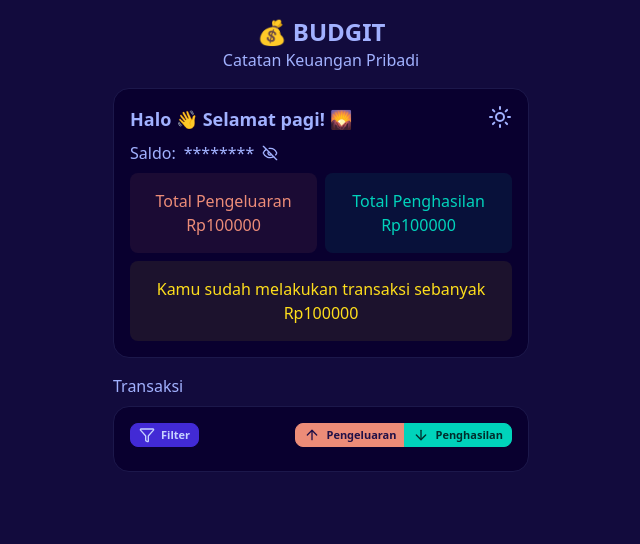
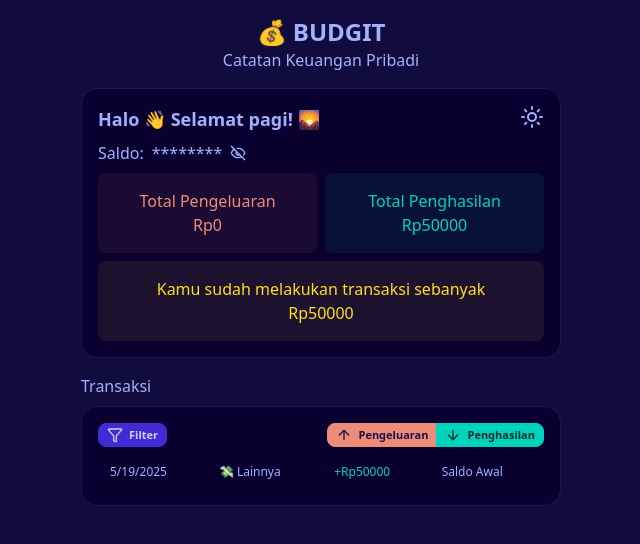
Before and after one commit to faridreaming/budgit, a React (Vite) app: page / in a window 1280 px wide. Shown: the top 544 px of the page, without its empty margins (319-959 px from the left). Built offline with nearby package versions, Linux system fonts and the light colour scheme.

Commit message:
feat: add tambah penghasilan

```diff
--- a/src/App.jsx
+++ b/src/App.jsx
@@ -1,9 +1,8 @@
+import { nanoid } from 'nanoid'
 import Dashboard from './components/Dashboard'
 import Transaksi from './components/Transaksi'
-import { useState } from 'react'
+import { useState, useEffect } from 'react'
 
-export default function App() {
-  const [transaksi, setTransaksi] = useState([])
 // 0: Pengeluaran
 // 1: Penghasilan
 const kategori = [
@@ -49,41 +48,97 @@ export default function App() {
     jenis: 0,
     icon: '🛍️',
   },
+  {
+    id: 8,
+    nama: 'Lainnya',
+    jenis: 0,
+    icon: '💸',
+  },
+  {
+    id: 9,
+    nama: 'Lainnya',
+    jenis: 1,
+    icon: '💸',
+  },
 ]
 
-  const getSisaSaldo = () => {
-    return 100000
+export default function App() {
+  const [transaksi, setTransaksi] = useState([
+    {
+      id: nanoid(),
+      tanggal: new Date(),
+      jumlah: 50000,
+      keterangan: 'Saldo Awal',
+      idKategori: 9,
+      deskripsi: 'Saldo Awal',
+    },
+  ])
+
+  const [sisaSaldo, setSisaSaldo] = useState(50000)
+  const [totalPengeluaran, setTotalPengeluaran] = useState(0)
+  const [totalPenghasilan, setTotalPenghasilan] = useState(50000)
+  const [totalTransaksi, setTotalTransaksi] = useState(50000)
+
+  useEffect(() => {
+    const savedTransaksi = JSON.parse(localStorage.getItem('transaksi'))
+    const savedSisaSaldo = JSON.parse(localStorage.getItem('sisaSaldo'))
+    const savedTotalPengeluaran = JSON.parse(localStorage.getItem('totalPengeluaran'))
+    const savedTotalPenghasilan = JSON.parse(localStorage.getItem('totalPenghasilan'))
+    const savedTotalTransaksi = JSON.parse(localStorage.getItem('totalTransaksi'))
+
+    if (savedTransaksi && savedTransaksi.length > 0) {
+      setTransaksi(savedTransaksi)
     }
+    if (savedSisaSaldo) {
+      setSisaSaldo(savedSisaSaldo)
+    }
+    if (savedTotalPengeluaran) {
+      setTotalPengeluaran(savedTotalPengeluaran)
+    }
+    if (savedTotalPenghasilan) {
+      setTotalPenghasilan(savedTotalPenghasilan)
+    }
+    if (savedTotalTransaksi) {
+      setTotalTransaksi(savedTotalTransaksi)
+    }
+  }, [])
 
-  const getTotalPengeluaran = () => {
-    return 100000
+  useEffect(() => {
+    if (transaksi.length > 0) {
+      localStorage.setItem('transaksi', JSON.stringify(transaksi))
     }
-
-  const getTotalPenghasilan = () => {
-    return 100000
-  }
-
-  const getTotalTransaksi = () => {
-    return 100000
-  }
+  }, [transaksi])
 
   const onAddPengeluaran = (newPengeluaran) => {
     setTransaksi([...transaksi, newPengeluaran])
-    console.log(transaksi)
-    console.log(transaksi)
+    setSisaSaldo(sisaSaldo - newPengeluaran.jumlah)
+    setTotalPengeluaran(totalPengeluaran + newPengeluaran.jumlah)
+    setTotalTransaksi(totalTransaksi + newPengeluaran.jumlah)
+  }
+
+  const onAddPenghasilan = (newPenghasilan) => {
+    setTransaksi([...transaksi, newPenghasilan])
+    setSisaSaldo(sisaSaldo + newPenghasilan.jumlah)
+    setTotalPenghasilan(totalPenghasilan + newPenghasilan.jumlah)
+    setTotalTransaksi(totalTransaksi + newPenghasilan.jumlah)
   }
 
   return (
-    <div className="container mx-auto h-screen max-w-md p-4">
+    <div className="container mx-auto h-screen max-w-lg p-4">
       <h1 className="text-center text-2xl font-bold">💰 BUDGIT</h1>
       <p className="text-center">Catatan Keuangan Pribadi</p>
       <Dashboard
-        sisaSaldo={getSisaSaldo()}
-        totalPengeluaran={getTotalPengeluaran()}
-        totalPenghasilan={getTotalPenghasilan()}
-        totalTransaksi={getTotalTransaksi()}
+        sisaSaldo={sisaSaldo}
+        totalPengeluaran={totalPengeluaran}
+        totalPenghasilan={totalPenghasilan}
+        totalTransaksi={totalTransaksi}
       />
-      <Transaksi transaksi={transaksi} kategori={kategori} onAddPengeluaran={onAddPengeluaran} />
+      <Transaksi
+        transaksi={transaksi}
+        kategori={kategori}
+        onAddPengeluaran={onAddPengeluaran}
+        onAddPenghasilan={onAddPenghasilan}
+      />
     </div>
   )
 }
```
Lines whose indentation alone changed are shown as unchanged.
